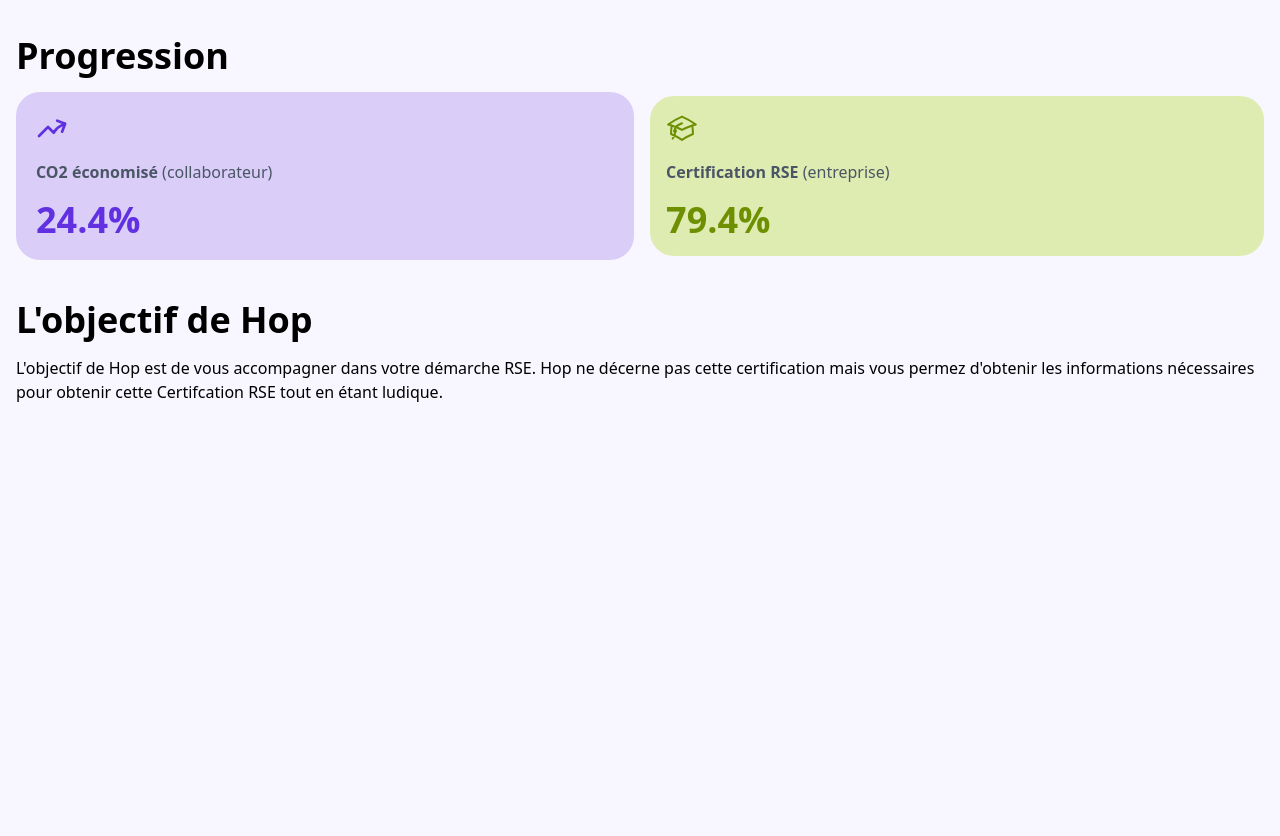
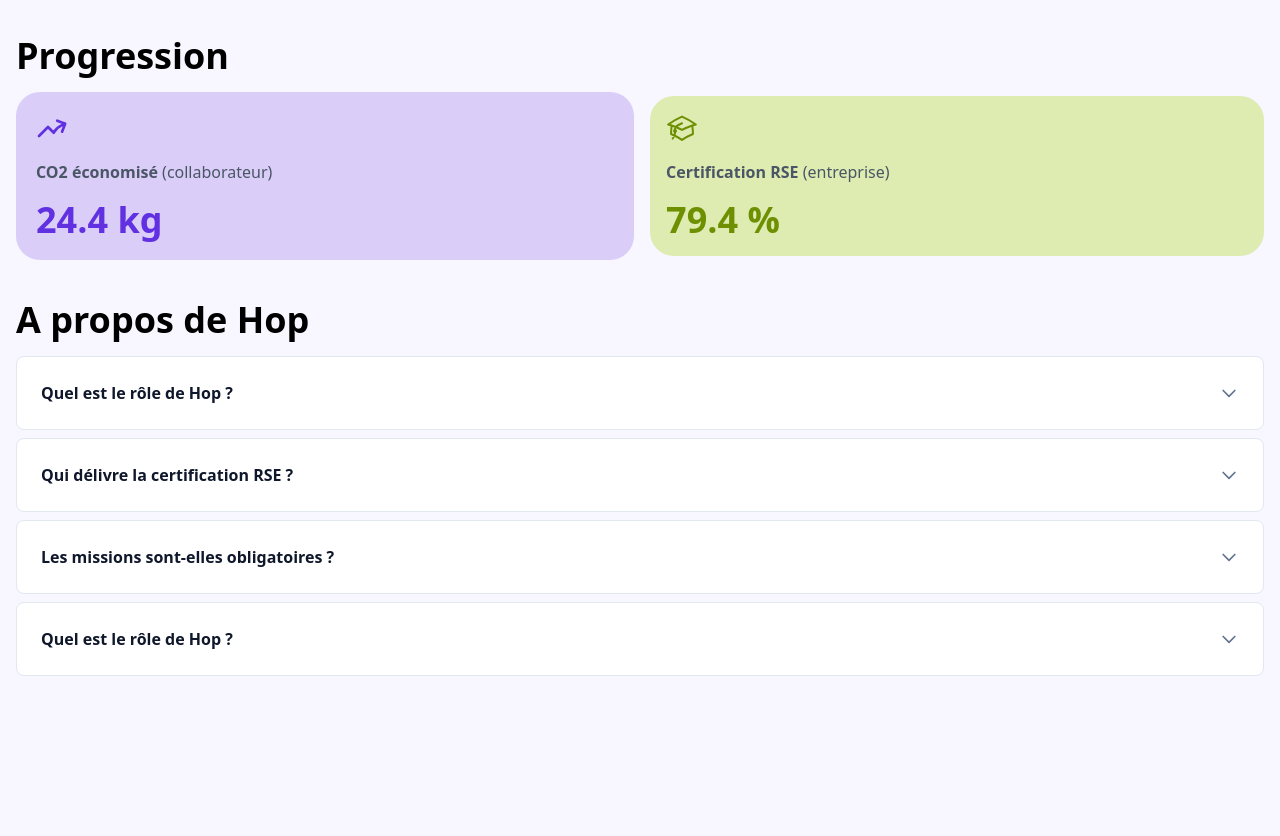
Before and after one commit to BaptisteDelavenay/Hop, a PHP site: page /app/views/accueilCollaborateur.php in a window 1280 px wide. Shown: the part 901-1737 px from the top of the page. Before the commit the page ends 1303 px from the top, so only its background shows below. Run offline with PHP 8.4, Linux system fonts and the light colour scheme; the visitor is signed in with stand-in values (Sample User, id 1); data comes from the database, SQL or seed files in the repository; style sheets or scripts are compiled from the project's sources; some libraries are stand-ins or nearby versions.

Commit message:
ajout faq

```diff
--- /dev/null
+++ b/JS/accordeon.js
@@ -0,0 +1,11 @@
+function toggleAccordion(button) {
+    const content = button.nextElementSibling;
+    const icon = button.querySelector('svg');
+    if (content.classList.contains('grid-rows-[0fr]')) {
+        content.classList.replace('grid-rows-[0fr]', 'grid-rows-[1fr]');
+        icon.classList.add('rotate-180');
+    } else {
+        content.classList.replace('grid-rows-[1fr]', 'grid-rows-[0fr]');
+        icon.classList.remove('rotate-180');
+    }
+}
--- a/JS/compteur.js
+++ b/JS/compteur.js
@@ -1,5 +1,7 @@
 const animateCounter = (el) => {
     const target = +el.getAttribute('data-target');
+    const unit = el.getAttribute('data-unit');
+
     const duration = 1000;
     const stepTime = 10;
     const totalSteps = duration / stepTime;
@@ -10,10 +12,12 @@ const animateCounter = (el) => {
     const timer = setInterval(() => {
         current += increment;
         if (current >= target) {
-            el.innerText = target.toLocaleString()+"%";
+            // Utilisation de la variable unit ici
+            el.innerText = target.toLocaleString() + " " + unit;
             clearInterval(timer);
         } else {
-            el.innerText = Math.floor(current).toLocaleString()+"%";
+            // Et ici pour l'animation
+            el.innerText = Math.floor(current).toLocaleString() + " " + unit;
         }
     }, stepTime);
 };
--- a/app/views/accueilCollaborateur.php
+++ b/app/views/accueilCollaborateur.php
@@ -5,8 +5,9 @@
     <meta name="viewport" content="width=device-width, initial-scale=1.0">
     <title>Hop - Collaborateur</title>
     <link href="../../ASSETS/dist/output.css" rel="stylesheet">
+
 </head>
-<body class="bg-hop-violet min-h-dvh">
+<body class="bg-hop-violet min-h-dvh flex flex-col">
     <?php
         session_start();
 
@@ -48,7 +49,7 @@
         </div>
     </header>
 
-    <section class="bg-[#F8F6FF] p-4 w-full rounded-t-3xl absolute h-350">
+    <section class="bg-[#F8F6FF] p-4 w-full rounded-t-3xl pb-40">
 
         <!-- div Streak -->
         <div class="bg-white border border-gray-300 rounded-2xl px-4 py-6 relative -mt-20">
@@ -155,23 +156,74 @@
             <div class="bg-hop-violet/20 w-full rounded-3xl p-5 flex flex-col gap-4">
                 <svg xmlns="http://www.w3.org/2000/svg" fill="none" viewBox="0 0 24 24" stroke-width="2" stroke="currentColor" class="size-8 stroke-hop-violet"><path stroke-linecap="round" stroke-linejoin="round" d="M2.25 18 9 11.25l4.306 4.306a11.95 11.95 0 0 1 5.814-5.518l2.74-1.22m0 0-5.94-2.281m5.94 2.28-2.28 5.941" /></svg>
                 <p class="text-md text-gray-600"><b>CO2 économisé</b> (collaborateur)</p>
-                <h2 class="js-counter text-4xl font-extrabold text-hop-violet" data-target="24.4">24.4kg</h2>
+                <h2 class="js-counter text-4xl font-extrabold text-hop-violet" data-target="24.4" data-unit="kg">24.4</h2>
             </div>
             <!-- RSE -->
             <div class="bg-hop-vert/30 w-full rounded-3xl p-4 flex flex-col gap-4">
                 <svg xmlns="http://www.w3.org/2000/svg" fill="none" viewBox="0 0 24 24" stroke-width="1.5" stroke="currentColor" class="size-8 stroke-[#6E8F00]"><path stroke-linecap="round" stroke-linejoin="round" d="M4.26 10.147a60.438 60.438 0 0 0-.491 6.347A48.62 48.62 0 0 1 12 20.904a48.62 48.62 0 0 1 8.232-4.41 60.46 60.46 0 0 0-.491-6.347m-15.482 0a50.636 50.636 0 0 0-2.658-.813A59.906 59.906 0 0 1 12 3.493a59.903 59.903 0 0 1 10.399 5.84c-.896.248-1.783.52-2.658.814m-15.482 0A50.717 50.717 0 0 1 12 13.489a50.702 50.702 0 0 1 7.74-3.342M6.75 15a.75.75 0 1 0 0-1.5.75.75 0 0 0 0 1.5Zm0 0v-3.675A55.378 55.378 0 0 1 12 8.443m-7.007 11.55A5.981 5.981 0 0 0 6.75 15.75v-1.5" /></svg>
                 <p class="text-md text-gray-600"><b>Certification RSE</b> (entreprise)</p>
-                <h2 class="js-counter text-4xl font-extrabold text-[#6E8F00]" data-target="79.4">79.4%</h2>
+                <h2 class="js-counter text-4xl font-extrabold text-[#6E8F00]" data-target="79.4"data-unit="%">79.4%</h2>
             </div>
         </div>
     </section>
 
     <!-- Section a propos -->
     <section>
+        <h2 class="mt-10 mb-4 text-4xl font-extrabold">A propos de Hop</h2>
+        <div class=" flex flex-col gap-2">
+            <!-- Question -->
+            <div class="border border-slate-200 rounded-lg bg-white overflow-hidden">
+                <button onclick="toggleAccordion(this)" class="flex items-center justify-between w-full p-6 text-left cursor-pointer focus:outline-none">
+                    <span class="font-bold text-slate-900">Quel est le rôle de Hop ?</span>
+                    <svg class="size-5 text-slate-500 transition-transform duration-300" fill="none" viewBox="0 0 24 24" stroke="currentColor"><path stroke-linecap="round" stroke-linejoin="round" stroke-width="2" d="M19 9l-7 7-7-7" /></svg>
+                </button>
 
-        <h2 class="mt-10 mb-4 text-4xl font-extrabold">L'objectif de Hop</h2>
+                <div class="grid grid-rows-[0fr] transition-[grid-template-rows] duration-300 ease-in-out">
+                    <div class="overflow-hidden">
+                        <p class="p-6 pt-0 text-slate-600 leading-relaxed">Cras sed lectus placerat, accumsan neque vitae, suscipit odio. Praesent viverra vulputate pretium. Vestibulum eget urna et tellus congue dignissim eget eu elit.</p>
+                    </div>
+                </div>
+            </div>
+            <!-- Question -->
+            <div class="border border-slate-200 rounded-lg bg-white overflow-hidden">
+                <button onclick="toggleAccordion(this)" class="flex items-center justify-between w-full p-6 text-left cursor-pointer focus:outline-none">
+                    <span class="font-bold text-slate-900">Qui délivre la certification RSE ?</span>
+                    <svg class="size-5 text-slate-500 transition-transform duration-300" fill="none" viewBox="0 0 24 24" stroke="currentColor"><path stroke-linecap="round" stroke-linejoin="round" stroke-width="2" d="M19 9l-7 7-7-7" /></svg>
+                </button>
 
-        <p>L'objectif de Hop est de vous accompagner dans votre démarche RSE. Hop ne décerne pas cette certification mais vous permez d'obtenir les informations nécessaires pour obtenir cette Certifcation RSE tout en étant ludique.</p>
+                <div class="grid grid-rows-[0fr] transition-[grid-template-rows] duration-300 ease-in-out">
+                    <div class="overflow-hidden">
+                        <p class="p-6 pt-0 text-slate-600 leading-relaxed">Cras sed lectus placerat, accumsan neque vitae, suscipit odio. Praesent viverra vulputate pretium. Vestibulum eget urna et tellus congue dignissim eget eu elit.</p>
+                    </div>
+                </div>
+            </div>
+            <!-- Question -->
+            <div class="border border-slate-200 rounded-lg bg-white overflow-hidden">
+                <button onclick="toggleAccordion(this)" class="flex items-center justify-between w-full p-6 text-left cursor-pointer focus:outline-none">
+                    <span class="font-bold text-slate-900">Les missions sont-elles obligatoires ?</span>
+                    <svg class="size-5 text-slate-500 transition-transform duration-300" fill="none" viewBox="0 0 24 24" stroke="currentColor"><path stroke-linecap="round" stroke-linejoin="round" stroke-width="2" d="M19 9l-7 7-7-7" /></svg>
+                </button>
+
+                <div class="grid grid-rows-[0fr] transition-[grid-template-rows] duration-300 ease-in-out">
+                    <div class="overflow-hidden">
+                        <p class="p-6 pt-0 text-slate-600 leading-relaxed">Cras sed lectus placerat, accumsan neque vitae, suscipit odio. Praesent viverra vulputate pretium. Vestibulum eget urna et tellus congue dignissim eget eu elit.</p>
+                    </div>
+                </div>
+            </div>
+            <!-- Question -->
+            <div class="border border-slate-200 rounded-lg bg-white overflow-hidden">
+                <button onclick="toggleAccordion(this)" class="flex items-center justify-between w-full p-6 text-left cursor-pointer focus:outline-none">
+                    <span class="font-bold text-slate-900">Quel est le rôle de Hop ?</span>
+                    <svg class="size-5 text-slate-500 transition-transform duration-300" fill="none" viewBox="0 0 24 24" stroke="currentColor"><path stroke-linecap="round" stroke-linejoin="round" stroke-width="2" d="M19 9l-7 7-7-7" /></svg>
+                </button>
+
+                <div class="grid grid-rows-[0fr] transition-[grid-template-rows] duration-300 ease-in-out">
+                    <div class="overflow-hidden">
+                        <p class="p-6 pt-0 text-slate-600 leading-relaxed">Cras sed lectus placerat, accumsan neque vitae, suscipit odio. Praesent viverra vulputate pretium. Vestibulum eget urna et tellus congue dignissim eget eu elit.</p>
+                    </div>
+                </div>
+            </div>
+        </div>
 
     </section>
 
@@ -203,6 +255,8 @@
     <script src="../../JS/modal.js"></script>
     <script src="../../JS/barreProgression.js"></script>
     <script src="../../JS/compteur.js"></script>
+    <script src="../../JS/accordeon.js"></script>
+
 
 </body>
 </html>
--- a/package.json
+++ b/package.json
@@ -24,6 +24,7 @@
     "tailwindcss": "^4.1.18"
   },
   "dependencies": {
+    "accordionjs": "^2.1.2",
     "sweetalert2": "^11.26.23"
   }
 }
```
Also changed, not shown: package-lock.json.
